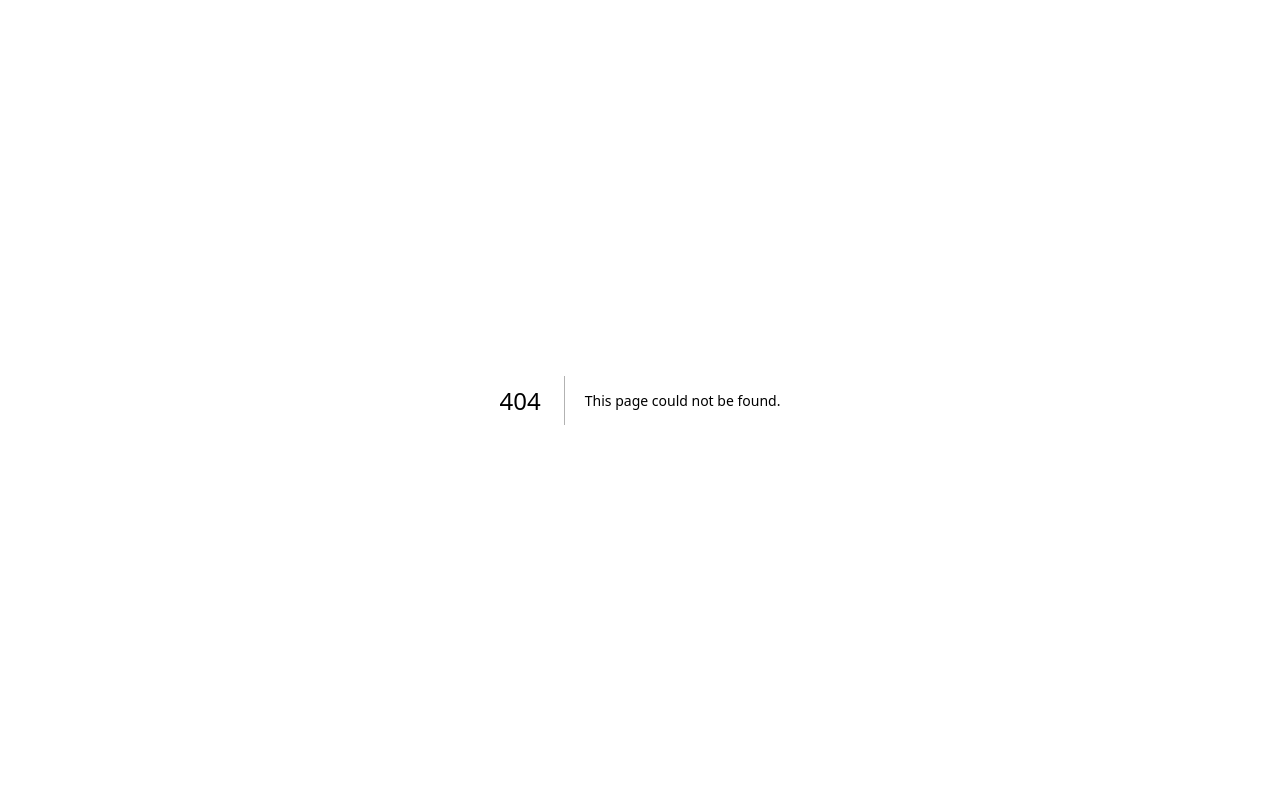
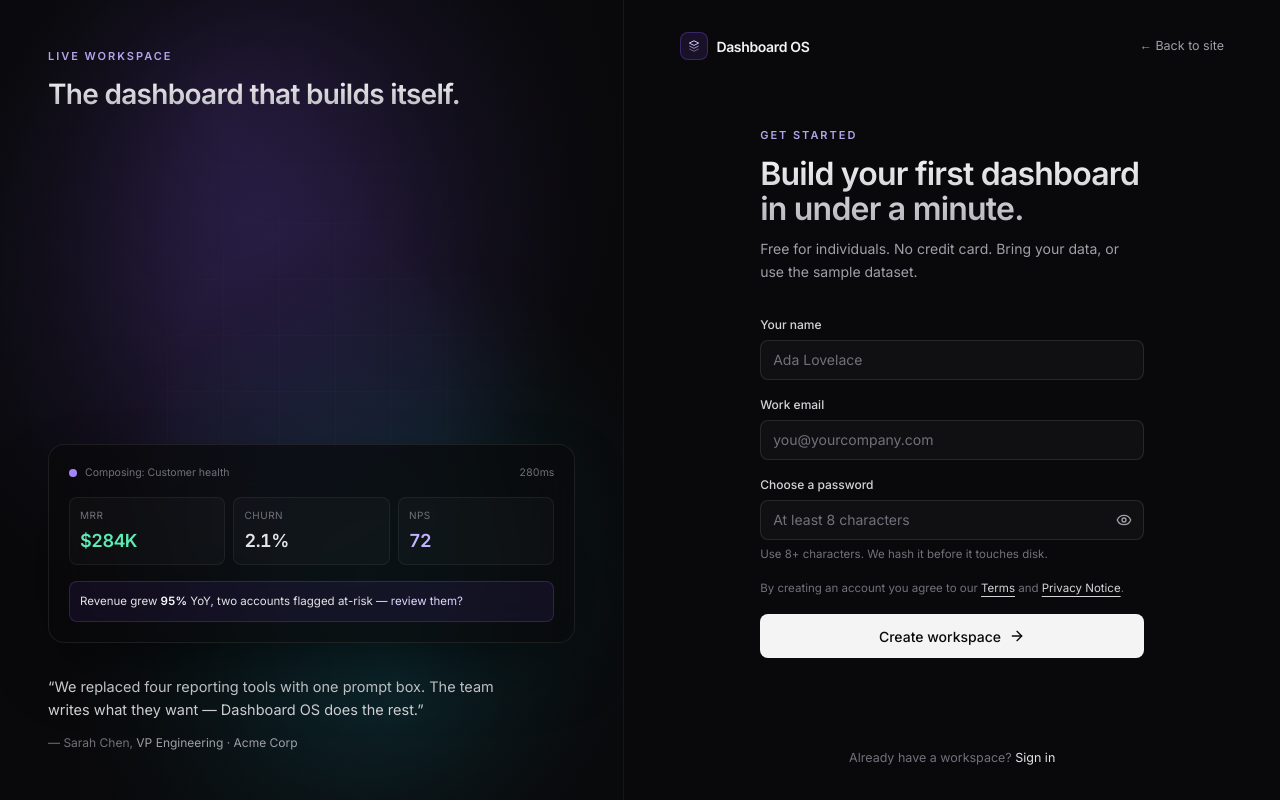
Before and after one commit to muzuvajoshua/YHWH-generation, a Next.js app: page /signup in a window 1280 px wide. Before the commit this address had no page. Built offline with nearby package versions, Linux system fonts and the light colour scheme; no server answers.

Commit message:
feat(auth): add sign-up route

```diff
--- /dev/null
+++ b/src/app/signup/page.tsx
@@ -0,0 +1,29 @@
+import Link from "next/link";
+import { redirect } from "next/navigation";
+import { AuthShell } from "@/components/auth/auth-shell";
+import { SignUpForm } from "@/components/auth/signup-form";
+import { getSession } from "@/lib/auth/session";
+
+export default async function SignUpPage() {
+  const session = await getSession();
+  if (session) redirect("/app");
+
+  return (
+    <AuthShell
+      side="right"
+      eyebrow="Get started"
+      title="Build your first dashboard in under a minute."
+      subtitle="Free for individuals. No credit card. Bring your data, or use the sample dataset."
+      footerHint={
+        <p>
+          Already have a workspace?{" "}
+          <Link href="/signin" className="text-zinc-200 hover:text-zinc-50">
+            Sign in
+          </Link>
+        </p>
+      }
+    >
+      <SignUpForm />
+    </AuthShell>
+  );
+}
```
